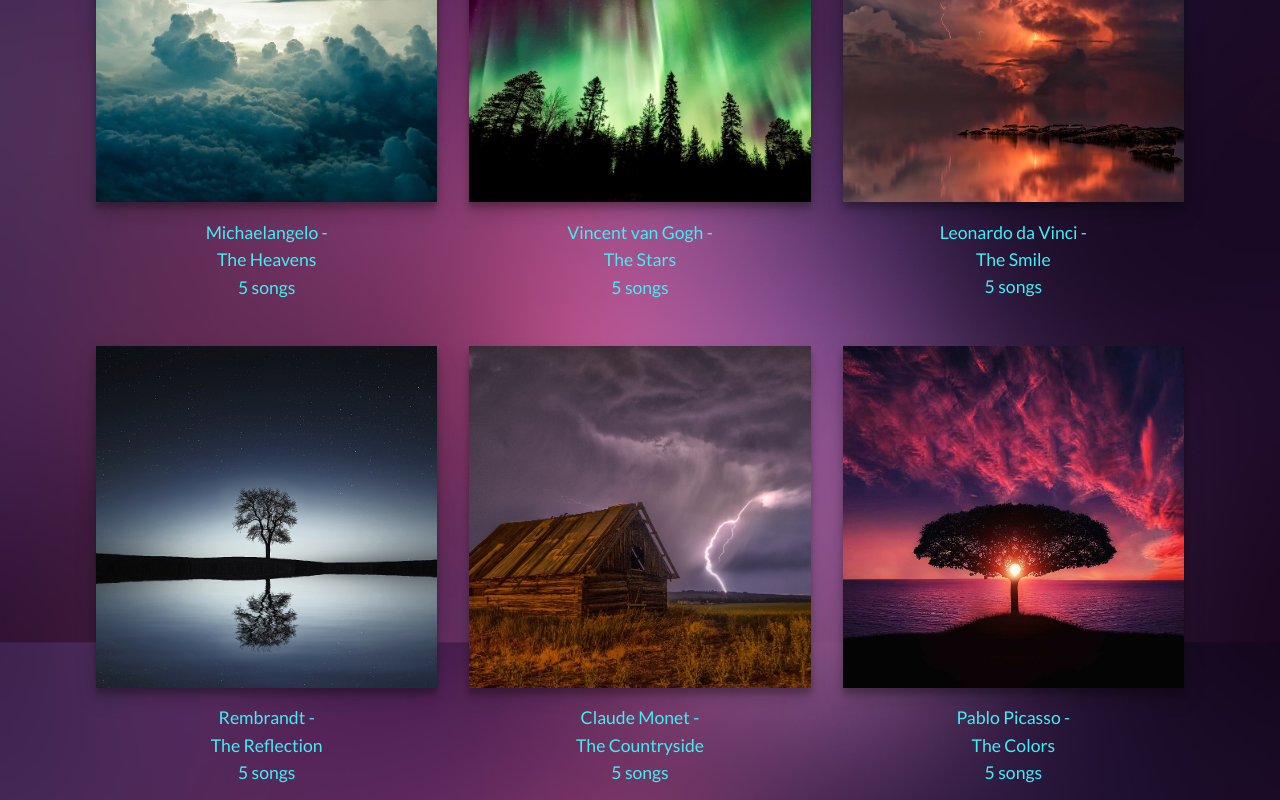
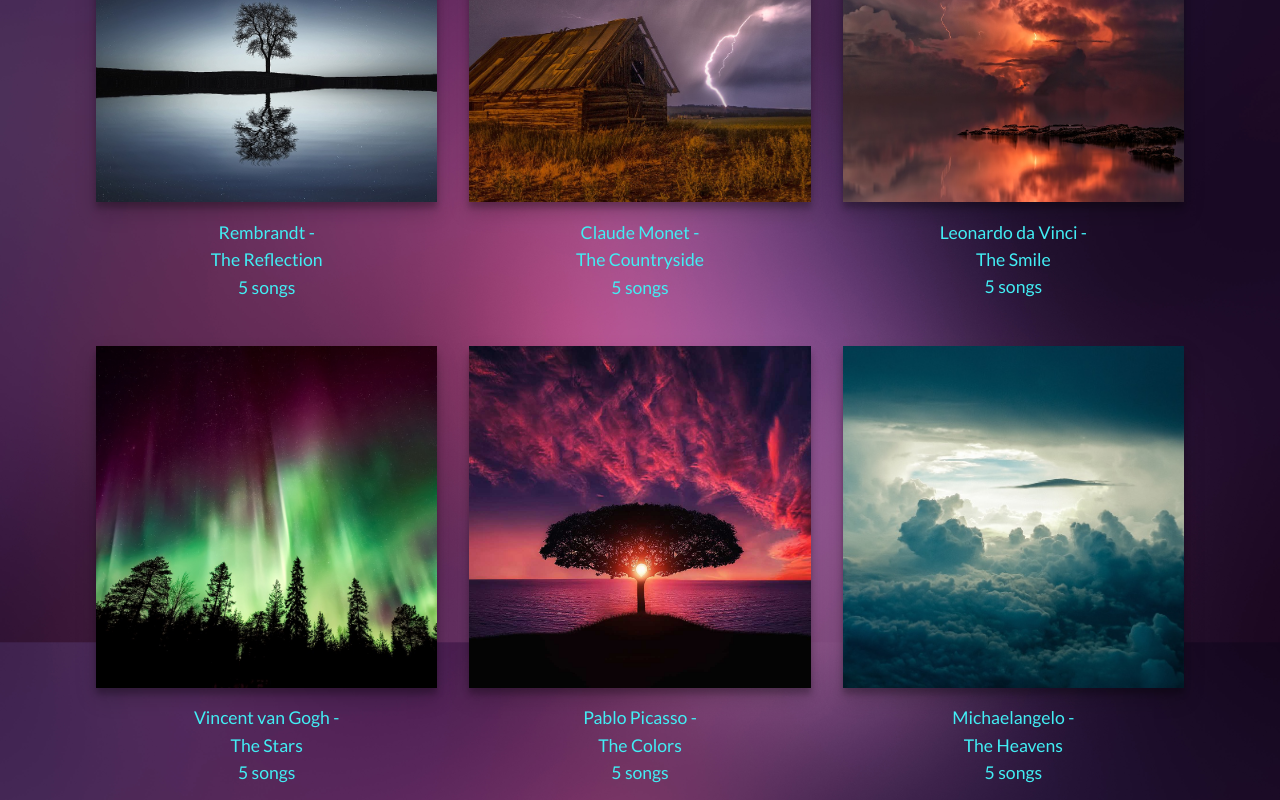
Before and after one commit to brose55/React-Jams, a React (Create React App) app: page /library in a window 1280 px wide. Shown: the part 211-1011 px from the top of the page. Built offline with nearby package versions, Linux system fonts and the light colour scheme.

Commit message:
add animations

```diff
--- a/src/data/albums.js
+++ b/src/data/albums.js
@@ -1,43 +1,4 @@
 export default [{
-  title: 'The Heavens',
-  artist: 'Michaelangelo',
-  releaseInfo: '1509 Musica de Italia',
-  albumCover: '/assets/images/album_covers/the-heavens.jpg',
-  slug: 'the-heavens',
-  songs: [
-    { title: 'Blue', duration: '161.71', audioSrc: '/assets/music/blue.mp3' },
-    { title: 'Green', duration: '103.96', audioSrc: '/assets/music/green.mp3' },
-    { title: 'Red', duration: '268.45', audioSrc: '/assets/music/red.mp3' },
-    { title: 'Pink', duration: '153.14', audioSrc: '/assets/music/pink.mp3' },
-    { title: 'Magenta', duration: '374.22', audioSrc: '/assets/music/magenta.mp3' }
-  ]
-}, {
-  title: 'The Stars',
-  artist: 'Vincent van Gogh',
-  releaseInfo: '1879 Dutch Music',
-  albumCover: '/assets/images/album_covers/the-stars.jpg',
-  slug: 'the-stars',
-  songs: [
-    { title: 'Blue', duration: '161.71', audioSrc: '/assets/music/blue.mp3' },
-    { title: 'Green', duration: '103.96', audioSrc: '/assets/music/green.mp3' },
-    { title: 'Red', duration: '268.45', audioSrc: '/assets/music/red.mp3' },
-    { title: 'Pink', duration: '153.14', audioSrc: '/assets/music/pink.mp3' },
-    { title: 'Magenta', duration: '374.22', audioSrc: '/assets/music/magenta.mp3' }
-  ]
-}, {
-  title: 'The Smile',
-  artist: 'Leonardo da Vinci',
-  releaseInfo: '1509 Musica de Italia',
-  albumCover: '/assets/images/album_covers/the-smile.jpg',
-  slug: 'the-smile',
-  songs: [
-    { title: 'Blue', duration: '161.71', audioSrc: '/assets/music/blue.mp3' },
-    { title: 'Green', duration: '103.96', audioSrc: '/assets/music/green.mp3' },
-    { title: 'Red', duration: '268.45', audioSrc: '/assets/music/red.mp3' },
-    { title: 'Pink', duration: '153.14', audioSrc: '/assets/music/pink.mp3' },
-    { title: 'Magenta', duration: '374.22', audioSrc: '/assets/music/magenta.mp3' }
-  ]
-}, {
   title: 'The Reflection',
   artist: 'Rembrandt',
   releaseInfo: '1659 Dutch Records',
@@ -64,6 +25,32 @@
     { title: 'Magenta', duration: '374.22', audioSrc: '/assets/music/magenta.mp3' }
   ]
 }, {
+  title: 'The Smile',
+  artist: 'Leonardo da Vinci',
+  releaseInfo: '1509 Musica de Italia',
+  albumCover: '/assets/images/album_covers/the-smile.jpg',
+  slug: 'the-smile',
+  songs: [
+    { title: 'Blue', duration: '161.71', audioSrc: '/assets/music/blue.mp3' },
+    { title: 'Green', duration: '103.96', audioSrc: '/assets/music/green.mp3' },
+    { title: 'Red', duration: '268.45', audioSrc: '/assets/music/red.mp3' },
+    { title: 'Pink', duration: '153.14', audioSrc: '/assets/music/pink.mp3' },
+    { title: 'Magenta', duration: '374.22', audioSrc: '/assets/music/magenta.mp3' }
+  ]
+}, {
+  title: 'The Stars',
+  artist: 'Vincent van Gogh',
+  releaseInfo: '1879 Dutch Music',
+  albumCover: '/assets/images/album_covers/the-stars.jpg',
+  slug: 'the-stars',
+  songs: [
+    { title: 'Blue', duration: '161.71', audioSrc: '/assets/music/blue.mp3' },
+    { title: 'Green', duration: '103.96', audioSrc: '/assets/music/green.mp3' },
+    { title: 'Red', duration: '268.45', audioSrc: '/assets/music/red.mp3' },
+    { title: 'Pink', duration: '153.14', audioSrc: '/assets/music/pink.mp3' },
+    { title: 'Magenta', duration: '374.22', audioSrc: '/assets/music/magenta.mp3' }
+  ]
+}, {
   title: 'The Colors',
   artist: 'Pablo Picasso',
   releaseInfo: '1909 Spanish Records',
@@ -76,4 +63,17 @@
     { title: 'Pink', duration: '153.14', audioSrc: '/assets/music/pink.mp3' },
     { title: 'Magenta', duration: '374.22', audioSrc: '/assets/music/magenta.mp3' }
   ]
+}, {
+  title: 'The Heavens',
+  artist: 'Michaelangelo',
+  releaseInfo: '1509 Musica de Italia',
+  albumCover: '/assets/images/album_covers/the-heavens.jpg',
+  slug: 'the-heavens',
+  songs: [
+    { title: 'Blue', duration: '161.71', audioSrc: '/assets/music/blue.mp3' },
+    { title: 'Green', duration: '103.96', audioSrc: '/assets/music/green.mp3' },
+    { title: 'Red', duration: '268.45', audioSrc: '/assets/music/red.mp3' },
+    { title: 'Pink', duration: '153.14', audioSrc: '/assets/music/pink.mp3' },
+    { title: 'Magenta', duration: '374.22', audioSrc: '/assets/music/magenta.mp3' }
+  ]
 }];
--- a/src/index.js
+++ b/src/index.js
@@ -2,6 +2,7 @@
 import ReactDOM from 'react-dom';
 import { BrowserRouter } from 'react-router-dom';
 import './style/index.scss';
+import './style/animations.css';
 import App from './App';
 import registerServiceWorker from './registerServiceWorker';
 
--- a/src/style/Album.scss
+++ b/src/style/Album.scss
@@ -29,7 +29,7 @@
 #album-info {
 	grid-area: a;
   padding-top: 2rem;
-  justify-self: end;
+  justify-self: center;
 }
 
 .pb {
--- a/src/style/Header.scss
+++ b/src/style/Header.scss
@@ -18,6 +18,14 @@
   align-items: center;
 }
 
+.logo {
+  animation: heart-beat 1s;
+  animation-iteration-count: 3;
+  &:hover {
+    animation: heart-beat infinite .75s;
+  }
+}
+
 .nav-item {
   margin-left: 1rem;
   color: $pink;
@@ -28,8 +36,11 @@
   }
 }
 
-
-
 .hero-slogan {
   margin: 0;
+  animation: shake 1.5s;
+  animation-iteration-count: 2;
+  &:hover {
+    animation: shake infinite .5s
+  }
 }
--- a/src/style/Landing.scss
+++ b/src/style/Landing.scss
@@ -40,3 +40,11 @@
   margin-left: 20%;
   padding-top: 7%;
 }
+
+.selling-points a {
+  animation: heart-beat 1s;
+  animation-iteration-count: 3;
+  &:hover {
+    animation-iteration-count: infinite;
+  }
+}
--- /dev/null
+++ b/src/style/animations.css
@@ -0,0 +1,24 @@
+@keyframes heart-beat {
+  0% { transform: scale(1); }
+	30% { transform: scale(1); }
+	40% { transform: scale(1.08); }
+	50% { transform: scale(1); }
+	60% { transform: scale(1); }
+	70% { transform: scale(1.05); }
+	80% { transform: scale(1); }
+	100% { transform: scale(1); }
+}
+
+@keyframes shake {
+    0% { transform: translate(1px, 1px) rotate(0deg); }
+    10% { transform: translate(-1px, -2px) rotate(-1deg); }
+    20% { transform: translate(-3px, 0px) rotate(1deg); }
+    30% { transform: translate(3px, 2px) rotate(0deg); }
+    40% { transform: translate(1px, -1px) rotate(1deg); }
+    50% { transform: translate(-1px, 2px) rotate(-1deg); }
+    60% { transform: translate(-3px, 1px) rotate(0deg); }
+    70% { transform: translate(3px, 1px) rotate(-1deg); }
+    80% { transform: translate(-1px, -1px) rotate(1deg); }
+    90% { transform: translate(1px, 2px) rotate(0deg); }
+    100% { transform: translate(1px, -2px) rotate(-1deg); }
+}
```
